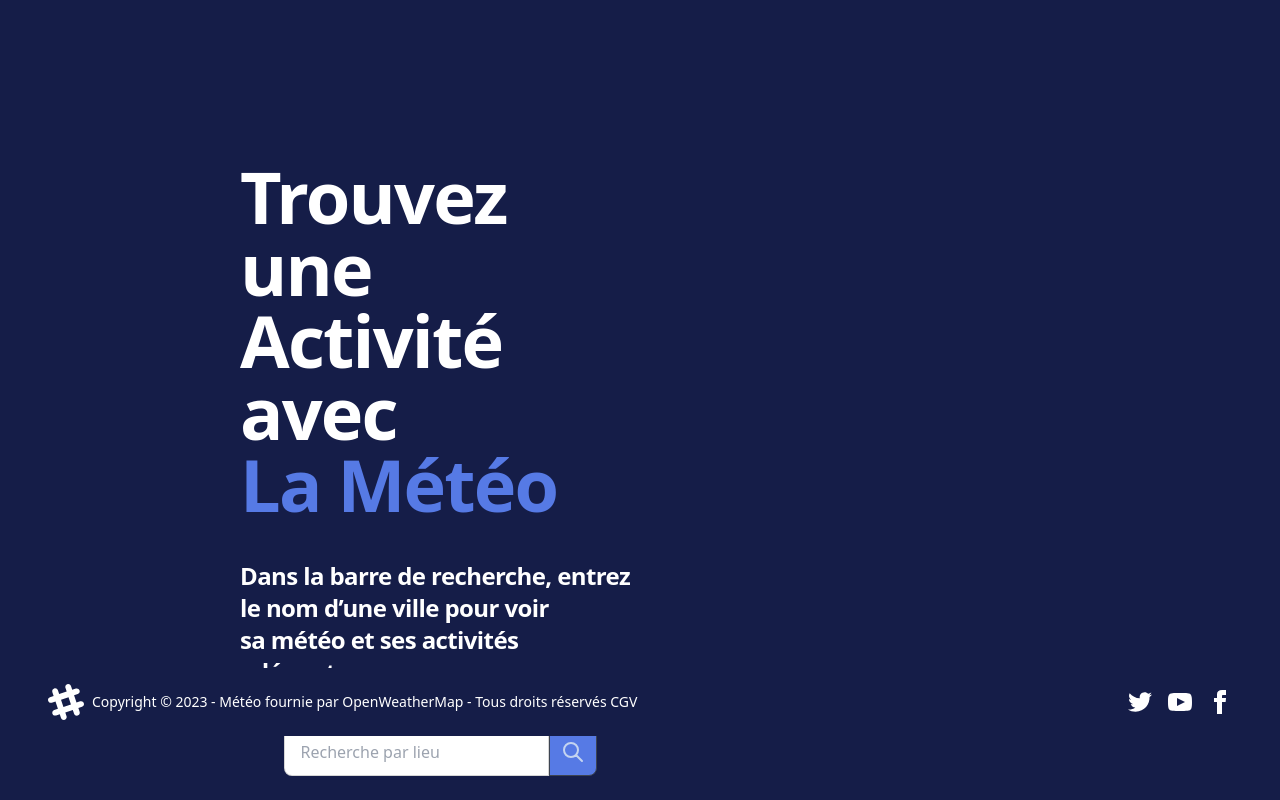
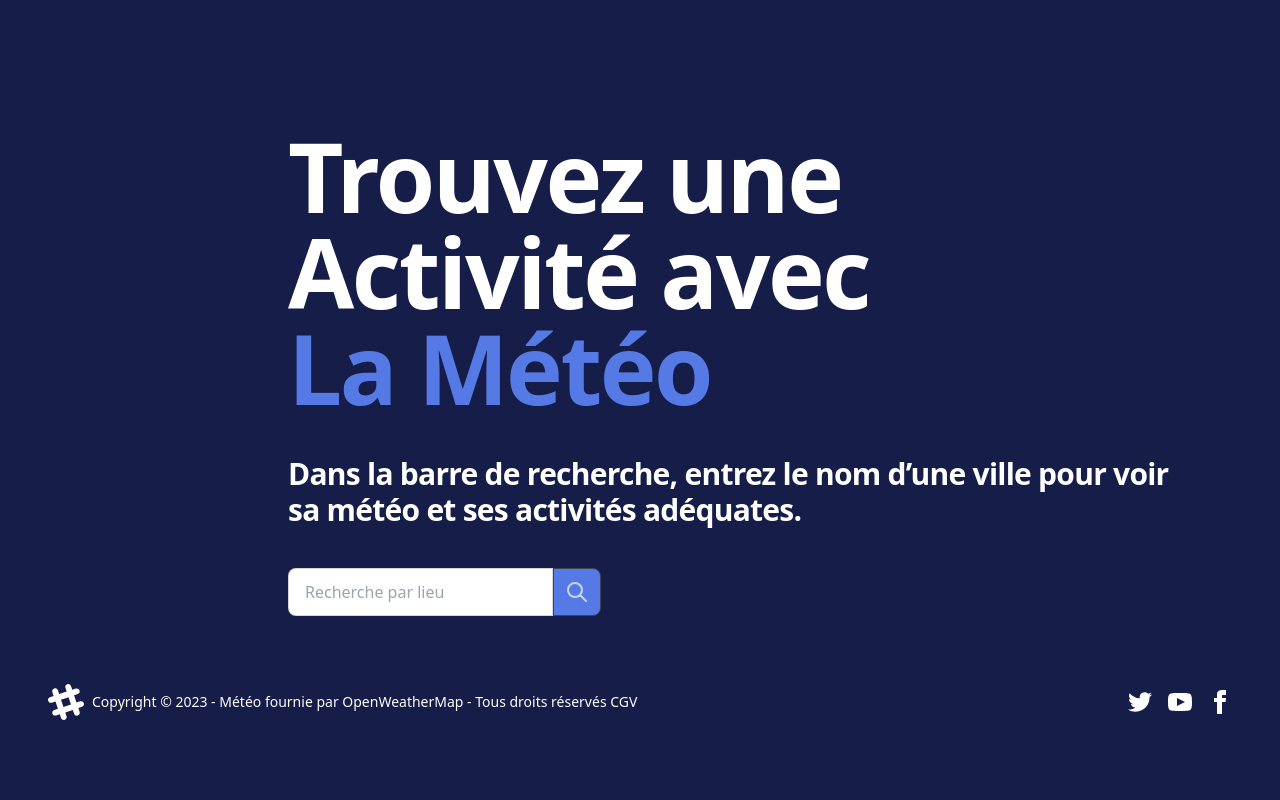
Before and after one commit to jobtrek/umbrella, a PHP site: page / in a window 1280 px wide. Shown: the part 64-864 px from the top of the page. Run offline with PHP 8.4, Linux system fonts and the light colour scheme; data that the repository does not hold is empty; style sheets or scripts are compiled from the project's sources; some libraries are stand-ins or nearby versions.

Commit message:
change style in index.php + add favicon

```diff
--- a/public/header.php
+++ b/public/header.php
@@ -3,6 +3,7 @@
 
 <head>
     <meta charset="UTF-8">
+    <LINK REL="SHORTCUT ICON" href="./images/logo-image.png">
     <meta name="viewport"
           content="width=device-width, user-scalable=no, initial-scale=1.0, maximum-scale=1.0, minimum-scale=1.0">
     <meta http-equiv="X-UA-Compatible" content="ie=edge">
--- a/public/index.php
+++ b/public/index.php
@@ -12,21 +12,20 @@ require "./header.php";
 ?>
 
     <div class="bg-primary h-screen">
-        <div class="flex flex-auto w-1/2">
+        <div class="flex flex-auto">
 
-
-            <div class="form-control justify-center ml-60 mt-40">
-                <h1 class="mb-10 font-bold leading-none tracking-tight lg:text-7xl text-white ">
+            <div class="form-control justify-center ml-72 mt-32">
+                <h1 class="mb-10 font-bold leading-none tracking-tight lg:text-8xl text-white ">
                     Trouvez une <p>Activité avec </p>
-                    <p class="text-secondary items-center justify-center">La Météo</p>
+                    <p class="text-secondary items-center justify-center">La Météo </p>
                 </h1>
 
-                <h2 class="mb-10 font-bold leading-none tracking-tight text-white lg:text-2xl">Dans la barre de
+                <h2 class="mb-10 font-bold leading-none tracking-tight text-white lg:text-3xl">Dans la barre de
                     recherche, entrez le nom d’une ville pour voir <br> sa météo et ses activités
                     adéquates.</h2>
 
                 <form action="index.php" method="GET">
-                    <div class="input-group items-center justify-center">
+                    <div class="input-group items-center">
                         <input type="text" name="city" id="city" placeholder="Recherche par lieu"
                                class="input input-bordered"
                         />
@@ -48,7 +47,6 @@ require "./header.php";
                 </div>
             </div>
         </div>
-
     </div>
 
 <?php require "./footer.php" ?>
```
Also changed, not shown: public/images/cloud.svg (added), public/images/mountain.svg (added), public/images/weather.svg (added).
